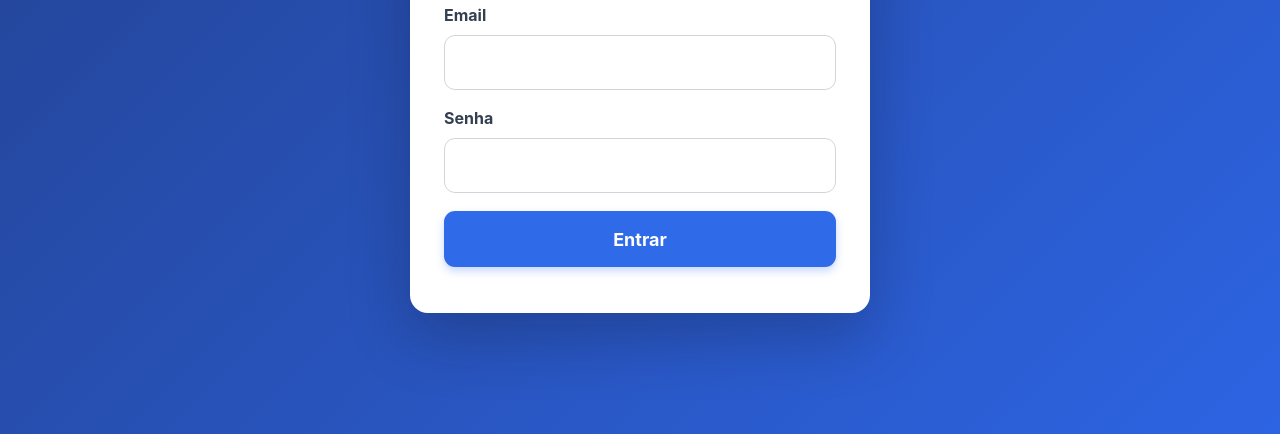
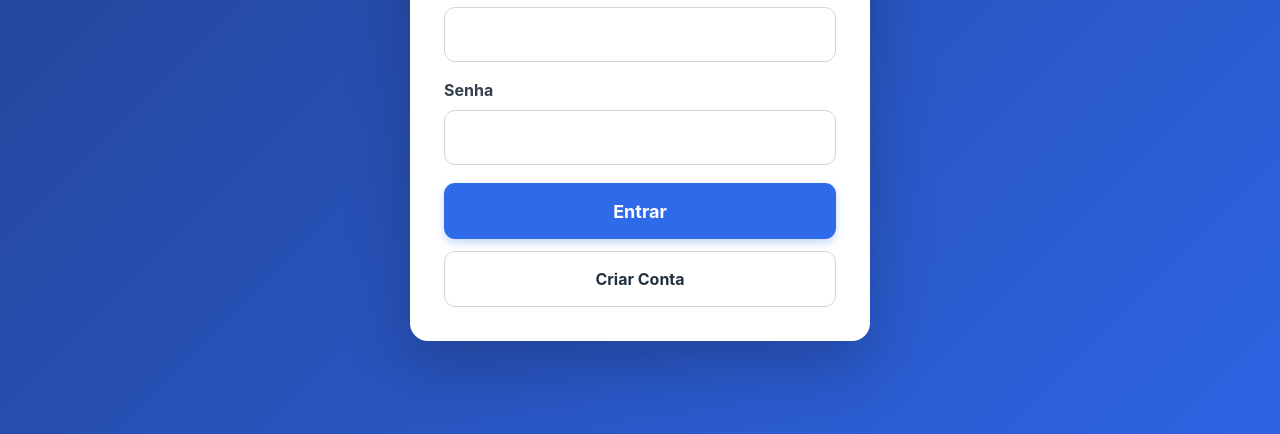
Before and after one commit to RitualLizard710/Projeto2.0, a website: page public/index.html in a window 1280 px wide. Shown: the part 366-800 px from the top of the page. Drawn offline with Linux system fonts and the light colour scheme.

Commit message:
Update index.html

```diff
--- a/public/index.html
+++ b/public/index.html
@@ -37,6 +37,7 @@
                 </div>
 
                 <button class="botao-azul" style="width:100%; margin-bottom:12px;" onclick="entrar()">Entrar</button>
+                <button class="botao-contorno" style="width:100%;" onclick="abrirRegistro()">Criar Conta</button>
             </div>
 
         </div>
```
